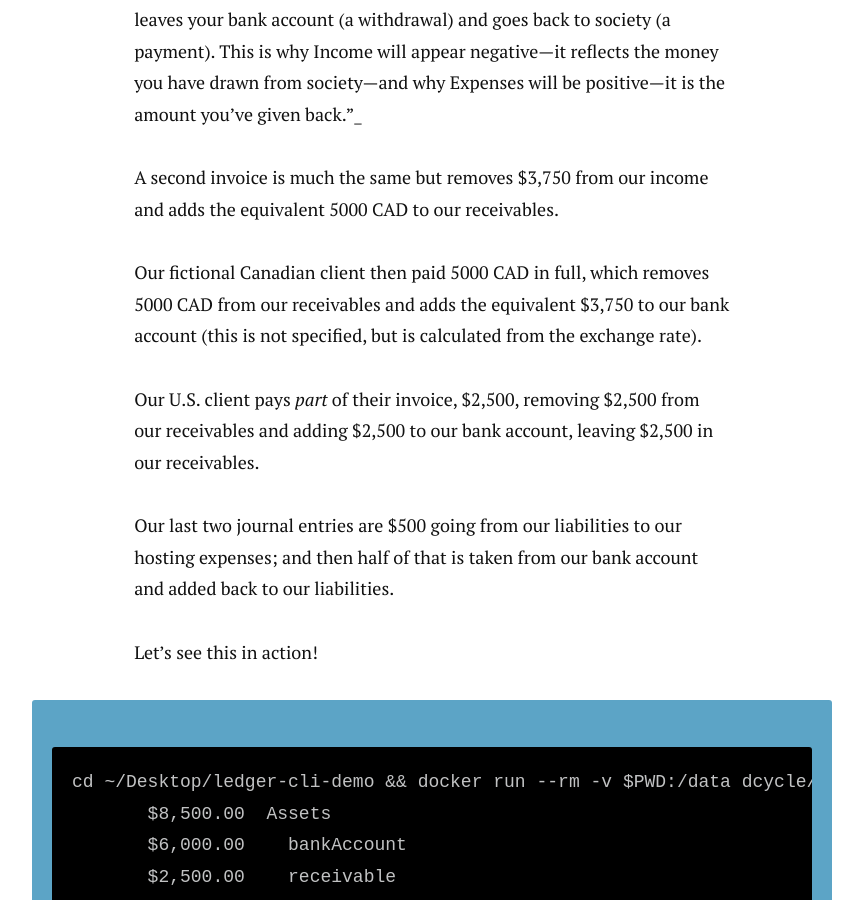
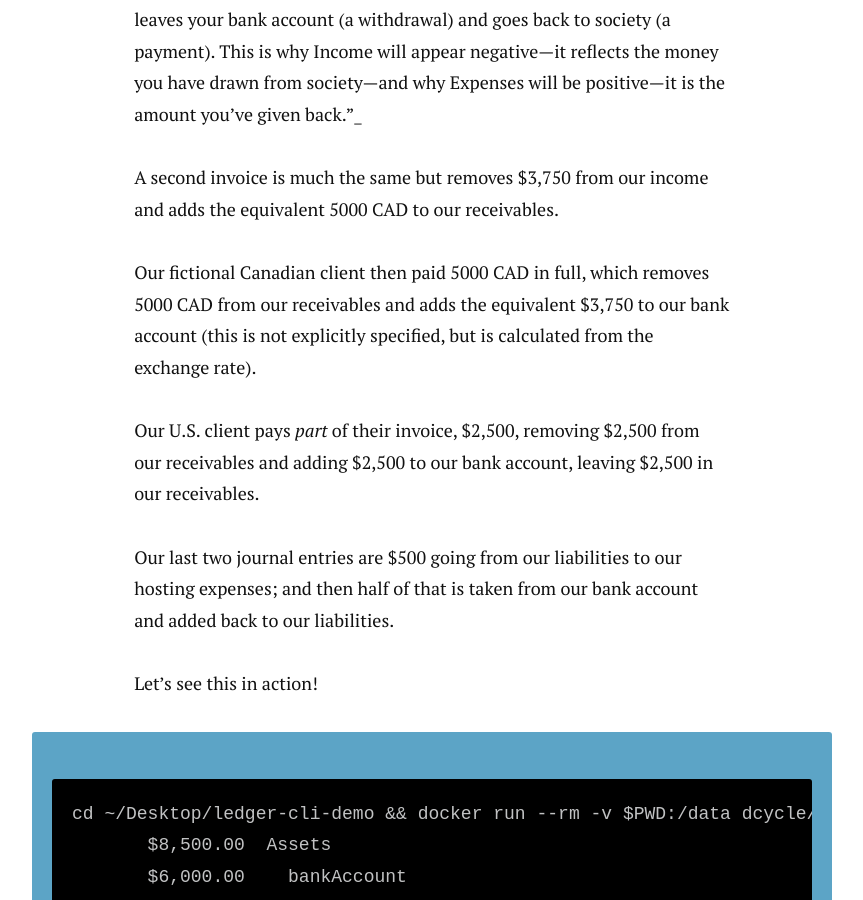
Before and after one commit to alberto56/dcycleblog, a Jekyll site: the page built from _posts/2019-03-04-accounting.md, in a window 1280 px wide and 900 px high, scrolled down 8179 px. Shown: the whole window, without its empty margins (208-1071 px from the left). Built offline with Jekyll 4.4.1, drawn with Linux system fonts in a browser that asks for light colours; nearby versions of some CDN libraries; comment, search, counter and statistics services are not loaded; some of the changed text lies outside the part shown.

Commit message:
Update 2019-03-04-accounting.md

```diff
--- a/_posts/2019-03-04-accounting.md
+++ b/_posts/2019-03-04-accounting.md
@@ -161,7 +161,7 @@
 
 A second invoice is much the same but removes $3,750 from our income and adds the equivalent 5000 CAD to our receivables.
 
-Our fictional Canadian client then paid 5000 CAD in full, which removes 5000 CAD from our receivables and adds the equivalent $3,750 to our bank account (this is not specified, but is calculated from the exchange rate).
+Our fictional Canadian client then paid 5000 CAD in full, which removes 5000 CAD from our receivables and adds the equivalent $3,750 to our bank account (this is not explicitly specified, but is calculated from the exchange rate).
 
 Our U.S. client pays _part_ of their invoice, $2,500, removing $2,500 from our receivables and adding $2,500 to our bank account, leaving $2,500 in our receivables.
 
```
Also changed, not shown: other parts of _posts/2019-03-04-accounting.md (+3 -3 lines).
